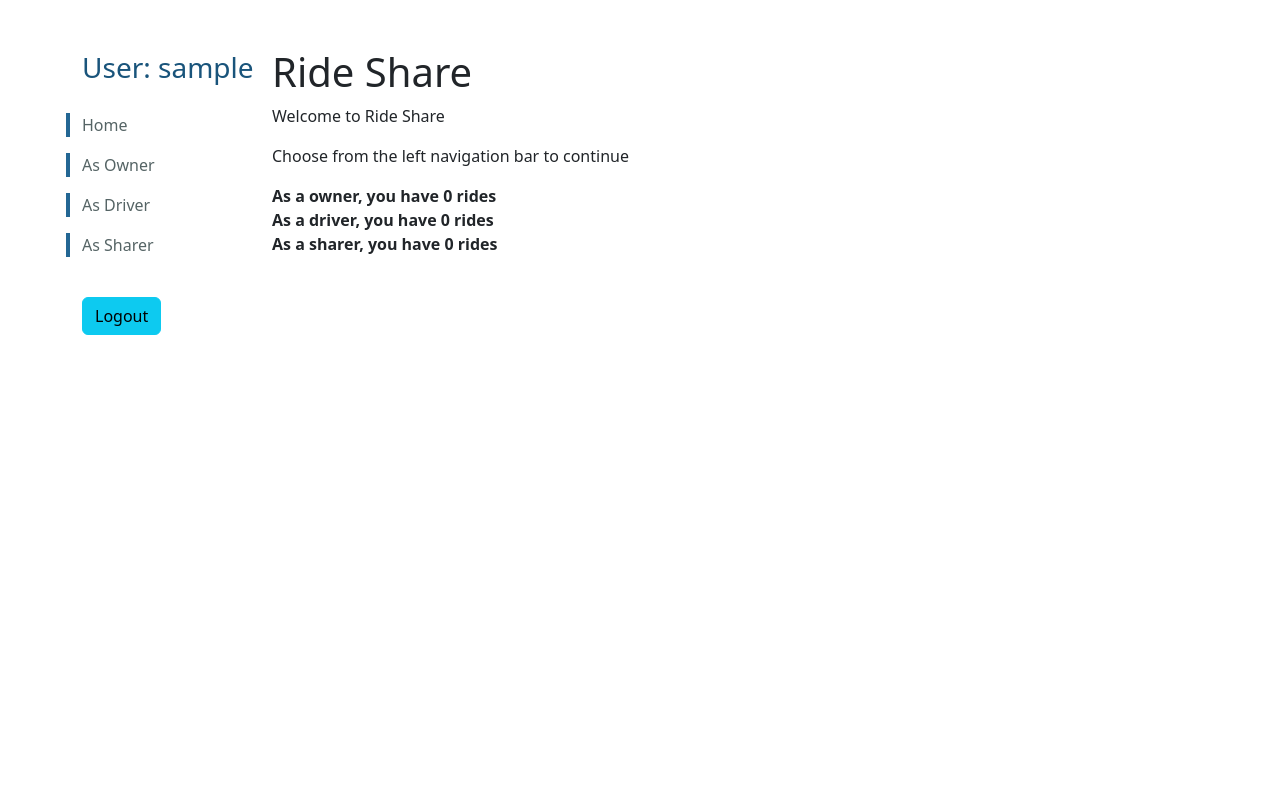
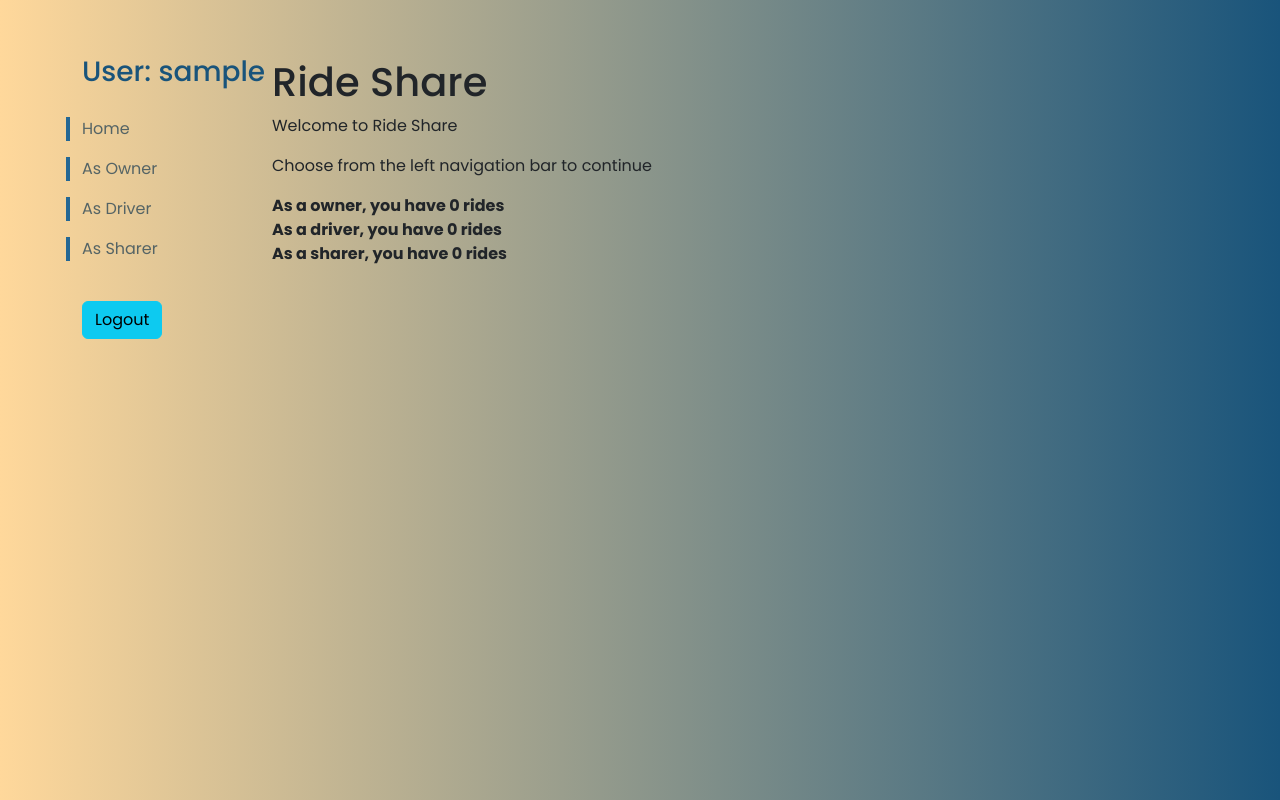
Before and after one commit to meganchlin/Ride-Sharing-App, a Django app: page /rideshare/ in a window 1280 px wide. Run offline with Django 4.2, Linux system fonts and the light colour scheme; the visitor is signed in with stand-in values (Sample User, id 1); data that the repository does not hold is empty; some libraries are stand-ins or nearby versions.

Commit message:
Updated with correct version

```diff
--- a/docker-deploy/web-app/firsthomework/settings.py
+++ b/docker-deploy/web-app/firsthomework/settings.py
@@ -28,6 +28,8 @@ DEBUG = True
 
 ALLOWED_HOSTS = ['web', 'vcm-38465.vm.duke.edu','127.0.0.1']
 
+CSRF_TRUSTED_ORIGINS = ['http://*.vcm-38465.vm.duke.edu:8000','http://*.127.0.0.1:8000', 'http://localhost:8000', 'http://0.0.0.0:8000']
+
 # Application definition
 
 INSTALLED_APPS = [
@@ -39,6 +41,7 @@ INSTALLED_APPS = [
     'django.contrib.staticfiles',
     'rideshare.apps.RideshareConfig',
     'bootstrap5',
+    'jquery'
 ]
 
 MIDDLEWARE = [
--- a/docker-deploy/web-app/requirements.txt
+++ b/docker-deploy/web-app/requirements.txt
@@ -3,6 +3,7 @@ psycopg2
 django-bootstrap5
 django-bootstrap-v5
 django-bootstrap-select
+django-jquery
 sendgrid==6.8.0
 google-auth==2.27.0
 google_auth_oauthlib==1.2.0
--- /dev/null
+++ b/docker-deploy/web-app/rideshare/static/rideshare/css/index.css
@@ -0,0 +1,26 @@
+@import url('https://fonts.googleapis.com/css2?family=Poppins:wght@200;300;400;500;600;700&display=swap');
+
+* {
+  margin: 0;
+  padding: 0;
+  box-sizing: border-box;
+  font-family: 'Poppins', sans-serif;
+}
+
+body {
+  height: 100vh;
+  display: flex;
+  justify-content: center;
+  align-items: first baseline;
+  padding: 10px;
+
+  background: #ffd89b;
+  background: -webkit-linear-gradient(to right, #ffd89b, #19547b);
+  background: linear-gradient(to right, #ffd89b, #19547b);
+}
+
+.sidebar-nav {
+    margin-top: 20px;
+    padding: 0;
+    list-style: none;
+  }
--- a/docker-deploy/web-app/rideshare/templates/index.html
+++ b/docker-deploy/web-app/rideshare/templates/index.html
@@ -1,6 +1,11 @@
 {% extends "base_generic.html" %}
 
 {% block content %}
+<head>
+  <title>{% block title %}{% endblock %}</title>
+  {% load static %}
+  <link rel="stylesheet" href="{% static 'rideshare/css/index.css' %}">
+</head>
   <h1>Ride Share</h1>
   <p>
     Welcome to Ride Share
--- a/docker-deploy/web-app/rideshare/templates/rideshare/driver/search.html
+++ b/docker-deploy/web-app/rideshare/templates/rideshare/driver/search.html
@@ -43,7 +43,7 @@
                 <div class="row d-flex align-items-stretch">
                   <div class="col-lg-6 col-md-6 col-sm-12 p-0 d-flex align-items-stretch">
                     <div class="input-group date" id="datetimePicker" data-target-input="nearest">
-                      <input type="text" class="form-control datetimepicker-input" data-target="#datetimePicker" name="arrival_time" placeholder="YYYY-MM-DD HH:mm" />
+                      <input type="text" class="form-control datetimepicker-input" data-target="#datetimePicker" name="arrival_time" placeholder="Earliest Arrival Time" />
                       <div class="input-group-append" data-target="#datetimePicker" data-toggle="datetimepicker">
                           <div class="input-group-text"><i class="fa fa-calendar text-center"></i></div>
                       </div>
--- a/docker-deploy/web-app/rideshare/templates/rideshare/ride_detail.html
+++ b/docker-deploy/web-app/rideshare/templates/rideshare/ride_detail.html
@@ -1,6 +1,11 @@
 {% extends "base_generic.html" %}
 
 {% block content %}
+<head>
+  <title>{% block title %}{% endblock %}</title>
+  {% load static %}
+  <link rel="stylesheet" href="{% static 'rideshare/css/register.css' %}">
+</head>
   <h1>Destination: {{ ride.destination_address }}</h1>
 
   <p><strong>Owner:</strong> <a href="">{{ ride.owner }}</a></p>
--- a/docker-deploy/web-app/rideshare/templates/rideshare/ride_list.html
+++ b/docker-deploy/web-app/rideshare/templates/rideshare/ride_list.html
@@ -1,6 +1,11 @@
 {% extends "base_generic.html" %}
 
 {% block content %}
+<head>
+  <title>{% block title %}{% endblock %}</title>
+  {% load static %}
+  <link rel="stylesheet" href="{% static 'rideshare/css/register.css' %}">
+</head>
 <div class="container" id="reg-cont">
   <div class="title">My Ride List</div>
   <div class="content">
--- a/docker-deploy/web-app/rideshare/templates/rideshare/sharer/main.html
+++ b/docker-deploy/web-app/rideshare/templates/rideshare/sharer/main.html
@@ -1,6 +1,7 @@
 {% extends "base_generic.html" %}
 
 {% block content %}
+<html lang="en" dir="ltr">
 <head>
   <title>{% block title %}{% endblock %}</title>
   {% load static %}
@@ -18,7 +19,7 @@
   <script src="https://cdnjs.cloudflare.com/ajax/libs/tempusdominus-bootstrap-4/5.1.2/js/tempusdominus-bootstrap-4.min.js"></script>
 </head>
 <body>
-  <div class="content">
+  <div class="content" id="reg-cont">
   <div class="container py-3">
     <div class="row">
       <div class="col-lg-10 mx-auto">
@@ -180,6 +181,7 @@
   </div>
 </div>
 </body>
+</html>
 <script>
   $(function () {
       $('#datetimePickerEarliest').datetimepicker({
```
Also changed, not shown: docker-deploy/web-app/rideshare/static/rideshare/css/main.css (+18 -5 lines), docker-deploy/web-app/rideshare/static/rideshare/css/style.css (+4 -4 lines), README.md, 2 other files.
